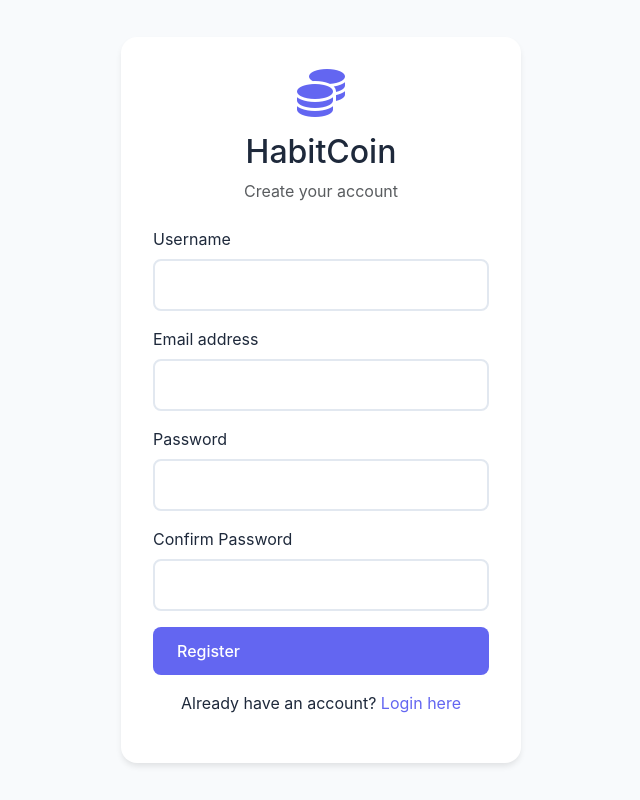
After one commit to kutaygunal/habit_coin, a Flask app: page /register in a window 1280 px wide. The commit adds this page. Shown: the whole page, without its empty margins (319-959 px from the left). Run offline with Flask 3, Linux system fonts and the light colour scheme.

Commit message:
Added user authentication with login/register functionality

```diff
--- a/app.py
+++ b/app.py
@@ -1,17 +1,33 @@
-from flask import Flask, render_template, request, jsonify, redirect, url_for
+from flask import Flask, render_template, request, redirect, url_for, flash
 from flask_sqlalchemy import SQLAlchemy
+from flask_login import LoginManager, UserMixin, login_user, login_required, logout_user, current_user
+from flask_bcrypt import Bcrypt
 from datetime import datetime, timedelta
 import os
+from urllib.parse import urlparse
 
 app = Flask(__name__)
 app.config['SQLALCHEMY_DATABASE_URI'] = 'sqlite:///habits.db'
+app.config['SECRET_KEY'] = 'your-secret-key-here'  # Change this to a secure secret key
 db = SQLAlchemy(app)
+bcrypt = Bcrypt(app)
+login_manager = LoginManager(app)
+login_manager.login_view = 'login'
+login_manager.login_message_category = 'info'
+
+class User(UserMixin, db.Model):
+    id = db.Column(db.Integer, primary_key=True)
+    username = db.Column(db.String(80), unique=True, nullable=False)
+    email = db.Column(db.String(120), unique=True, nullable=False)
+    password = db.Column(db.String(60), nullable=False)
+    habits = db.relationship('Habit', backref='user', lazy=True)
 
 class Habit(db.Model):
     id = db.Column(db.Integer, primary_key=True)
     name = db.Column(db.String(100), nullable=False)
     description = db.Column(db.String(200))
     created_at = db.Column(db.DateTime, default=datetime.utcnow)
+    user_id = db.Column(db.Integer, db.ForeignKey('user.id'), nullable=True)  # Changed to nullable=True temporarily
 
 class HabitLog(db.Model):
     id = db.Column(db.Integer, primary_key=True)
@@ -19,32 +35,114 @@ class HabitLog(db.Model):
     date = db.Column(db.Date, nullable=False)
     completed = db.Column(db.Boolean, default=False)
 
-with app.app_context():
-    db.create_all()
+@login_manager.user_loader
+def load_user(user_id):
+    return User.query.get(int(user_id))
+
+@app.route('/register', methods=['GET', 'POST'])
+def register():
+    if current_user.is_authenticated:
+        return redirect(url_for('index'))
+
+    if request.method == 'POST':
+        username = request.form.get('username')
+        email = request.form.get('email')
+        password = request.form.get('password')
+        confirm_password = request.form.get('confirm_password')
+
+        user = User.query.filter_by(username=username).first()
+        if user:
+            flash('Username already exists. Please choose a different one.', 'danger')
+            return redirect(url_for('register'))
+
+        if password != confirm_password:
+            flash('Passwords do not match.', 'danger')
+            return redirect(url_for('register'))
+
+        hashed_password = bcrypt.generate_password_hash(password).decode('utf-8')
+        user = User(username=username, email=email, password=hashed_password)
+        db.session.add(user)
+        db.session.commit()
+
+        flash('Your account has been created! You can now log in.', 'success')
+        return redirect(url_for('login'))
+
+    return render_template('register.html')
+
+@app.route('/login', methods=['GET', 'POST'])
+def login():
+    if current_user.is_authenticated:
+        return redirect(url_for('index'))
+
+    if request.method == 'POST':
+        username = request.form.get('username')
+        password = request.form.get('password')
+        remember = request.form.get('remember', False) == 'on'
+
+        user = User.query.filter_by(username=username).first()
+
+        if user and bcrypt.check_password_hash(user.password, password):
+            login_user(user, remember=remember)
+            next_page = request.args.get('next')
+            if not next_page or urlparse(next_page).netloc != '':
+                next_page = url_for('index')
+
+            # Update existing habits to belong to this user
+            anonymous_habits = Habit.query.filter_by(user_id=None).all()
+            for habit in anonymous_habits:
+                habit.user_id = user.id
+            db.session.commit()
+
+            flash('Successfully logged in!', 'success')
+            return redirect(next_page)
+        else:
+            flash('Invalid username or password', 'danger')
+
+    return render_template('login.html')
+
+@app.route('/logout')
+@login_required
+def logout():
+    logout_user()
+    flash('You have been logged out.', 'info')
+    return redirect(url_for('login'))
 
 @app.route('/')
+@login_required
 def index():
-    habits = Habit.query.all()
-    today = datetime.now().date()
-    return render_template('index.html', habits=habits, today=today, timedelta=timedelta)
+    try:
+        habits = Habit.query.filter_by(user_id=current_user.id).all()
+        today = datetime.now().date()
+        return render_template('index.html', habits=habits, today=today, timedelta=timedelta)
+    except Exception as e:
+        app.logger.error(f"Error in index route: {str(e)}")
+        flash('An error occurred while loading habits.', 'danger')
+        return render_template('index.html', habits=[])
 
 @app.route('/add_habit', methods=['POST'])
+@login_required
 def add_habit():
     name = request.form.get('name')
     description = request.form.get('description')
 
     if name:
-        new_habit = Habit(name=name, description=description)
+        new_habit = Habit(name=name, description=description, user_id=current_user.id)
         db.session.add(new_habit)
         db.session.commit()
 
     return redirect(url_for('index'))
 
 @app.route('/toggle_habit', methods=['POST'])
+@login_required
 def toggle_habit():
     habit_id = request.json.get('habit_id')
     date_str = request.json.get('date')
     date = datetime.strptime(date_str, '%Y-%m-%d').date()
+
+    # Verify the habit belongs to the current user
+    habit = Habit.query.get_or_404(habit_id)
+    if habit.user_id != current_user.id:
+        return jsonify({'success': False, 'message': 'Unauthorized'}), 403
 
     habit_log = HabitLog.query.filter_by(
         habit_id=habit_id,
@@ -60,15 +158,14 @@ def toggle_habit():
     db.session.commit()
     return jsonify({'success': True})
 
-@app.route('/habit_status/<int:habit_id>')
-def habit_status(habit_id):
-    habit_logs = HabitLog.query.filter_by(habit_id=habit_id).all()
-    completions = [{'date': log.date.strftime('%Y-%m-%d'), 'completed': log.completed} for log in habit_logs]
-    return jsonify({'completions': completions})
-
 @app.route('/delete_habit/<int:habit_id>', methods=['DELETE'])
+@login_required
 def delete_habit(habit_id):
     habit = Habit.query.get_or_404(habit_id)
+
+    # Verify the habit belongs to the current user
+    if habit.user_id != current_user.id:
+        return jsonify({'success': False, 'message': 'Unauthorized'}), 403
 
     # Delete associated logs first
     HabitLog.query.filter_by(habit_id=habit_id).delete()
@@ -79,5 +176,20 @@ def delete_habit(habit_id):
 
     return jsonify({'success': True})
 
+@app.route('/habit_status/<int:habit_id>')
+@login_required
+def habit_status(habit_id):
+    # Verify the habit belongs to the current user
+    habit = Habit.query.get_or_404(habit_id)
+    if habit.user_id != current_user.id:
+        return jsonify({'success': False, 'message': 'Unauthorized'}), 403
+
+    habit_logs = HabitLog.query.filter_by(habit_id=habit_id).all()
+    completions = [{'date': log.date.strftime('%Y-%m-%d'), 'completed': log.completed} for log in habit_logs]
+    return jsonify({'completions': completions})
+
+with app.app_context():
+    db.create_all()
+
 if __name__ == '__main__':
     app.run(debug=True)
--- a/requirements.txt
+++ b/requirements.txt
@@ -1,3 +1,6 @@
 Flask==2.3.3
 Flask-SQLAlchemy==3.1.1
 python-dotenv==1.0.0
+Flask-Login==0.6.3
+Flask-Bcrypt==1.0.1
+email-validator==2.1.0.post1
--- /dev/null
+++ b/reset_db.py
@@ -0,0 +1,6 @@
+from app import app, db
+
+with app.app_context():
+    db.drop_all()
+    db.create_all()
+    print("Database has been reset successfully!")
--- a/static/style.css
+++ b/static/style.css
@@ -288,6 +288,106 @@ body {
     transform: translateY(-1px);
 }
 
+/* Authentication Pages Styling */
+.auth-container {
+    min-height: 100vh;
+    display: flex;
+    align-items: center;
+    justify-content: center;
+    background-color: var(--bg-color);
+    padding: 1rem;
+}
+
+.auth-card {
+    background-color: var(--card-bg);
+    border-radius: 1rem;
+    padding: 2rem;
+    box-shadow: 0 4px 6px -1px rgba(0, 0, 0, 0.1);
+    width: 100%;
+    max-width: 400px;
+}
+
+.auth-card .brand-icon {
+    font-size: 3rem;
+    color: var(--primary-color);
+    margin-bottom: 1rem;
+}
+
+.auth-card h2 {
+    color: var(--text-primary);
+    margin-bottom: 0.5rem;
+}
+
+.auth-card .form-control {
+    border: 2px solid var(--border-color);
+    padding: 0.75rem 1rem;
+    border-radius: 0.5rem;
+    transition: all 0.2s ease;
+}
+
+.auth-card .form-control:focus {
+    border-color: var(--primary-color);
+    box-shadow: 0 0 0 3px rgba(99, 102, 241, 0.1);
+}
+
+.auth-card .btn-primary {
+    margin-top: 1rem;
+}
+
+.auth-card a {
+    color: var(--primary-color);
+    text-decoration: none;
+    transition: all 0.2s ease;
+}
+
+.auth-card a:hover {
+    color: var(--primary-hover);
+    text-decoration: underline;
+}
+
+.alert {
+    border-radius: 0.5rem;
+    padding: 1rem;
+    margin-bottom: 1rem;
+    border: none;
+}
+
+.alert-success {
+    background-color: #dcfce7;
+    color: #166534;
+}
+
+.alert-danger {
+    background-color: #fee2e2;
+    color: #991b1b;
+}
+
+.alert-info {
+    background-color: #e0f2fe;
+    color: #075985;
+}
+
+/* Add logout button to navbar */
+.navbar-nav {
+    margin-left: auto;
+}
+
+.nav-link {
+    color: var(--text-secondary);
+    transition: all 0.2s ease;
+    padding: 0.5rem 1rem;
+    border-radius: 0.5rem;
+}
+
+.nav-link:hover {
+    color: var(--primary-color);
+    background-color: rgba(99, 102, 241, 0.1);
+}
+
+.nav-link i {
+    margin-right: 0.5rem;
+}
+
 @media (max-width: 768px) {
     .add-habit-form .input-group {
         flex-direction: column;
--- /dev/null
+++ b/templates/register.html
@@ -0,0 +1,56 @@
+<!DOCTYPE html>
+<html lang="en">
+<head>
+    <meta charset="UTF-8">
+    <meta name="viewport" content="width=device-width, initial-scale=1.0">
+    <title>Register - HabitCoin</title>
+    <link href="https://cdn.jsdelivr.net/npm/bootstrap@5.3.0/dist/css/bootstrap.min.css" rel="stylesheet">
+    <link href="https://cdnjs.cloudflare.com/ajax/libs/font-awesome/6.0.0/css/all.min.css" rel="stylesheet">
+    <link rel="stylesheet" href="{{ url_for('static', filename='style.css') }}">
+</head>
+<body>
+    <div class="auth-container">
+        <div class="auth-card">
+            <div class="text-center mb-4">
+                <i class="fas fa-coins brand-icon"></i>
+                <h2>HabitCoin</h2>
+                <p class="text-muted">Create your account</p>
+            </div>
+
+            {% with messages = get_flashed_messages(with_categories=true) %}
+                {% if messages %}
+                    {% for category, message in messages %}
+                        <div class="alert alert-{{ category }}">{{ message }}</div>
+                    {% endfor %}
+                {% endif %}
+            {% endwith %}
+
+            <form method="POST" action="{{ url_for('register') }}">
+                <div class="mb-3">
+                    <label for="username" class="form-label">Username</label>
+                    <input type="text" class="form-control" id="username" name="username" required>
+                </div>
+                <div class="mb-3">
+                    <label for="email" class="form-label">Email address</label>
+                    <input type="email" class="form-control" id="email" name="email" required>
+                </div>
+                <div class="mb-3">
+                    <label for="password" class="form-label">Password</label>
+                    <input type="password" class="form-control" id="password" name="password" required>
+                </div>
+                <div class="mb-3">
+                    <label for="confirm_password" class="form-label">Confirm Password</label>
+                    <input type="password" class="form-control" id="confirm_password" name="confirm_password" required>
+                </div>
+                <button type="submit" class="btn btn-primary w-100">Register</button>
+            </form>
+
+            <div class="text-center mt-3">
+                <p>Already have an account? <a href="{{ url_for('login') }}">Login here</a></p>
+            </div>
+        </div>
+    </div>
+
+    <script src="https://cdn.jsdelivr.net/npm/bootstrap@5.3.0/dist/js/bootstrap.bundle.min.js"></script>
+</body>
+</html>
```
Also changed, not shown: templates/index.html (+8 -0 lines), templates/login.html (added, +52 -0 lines).
